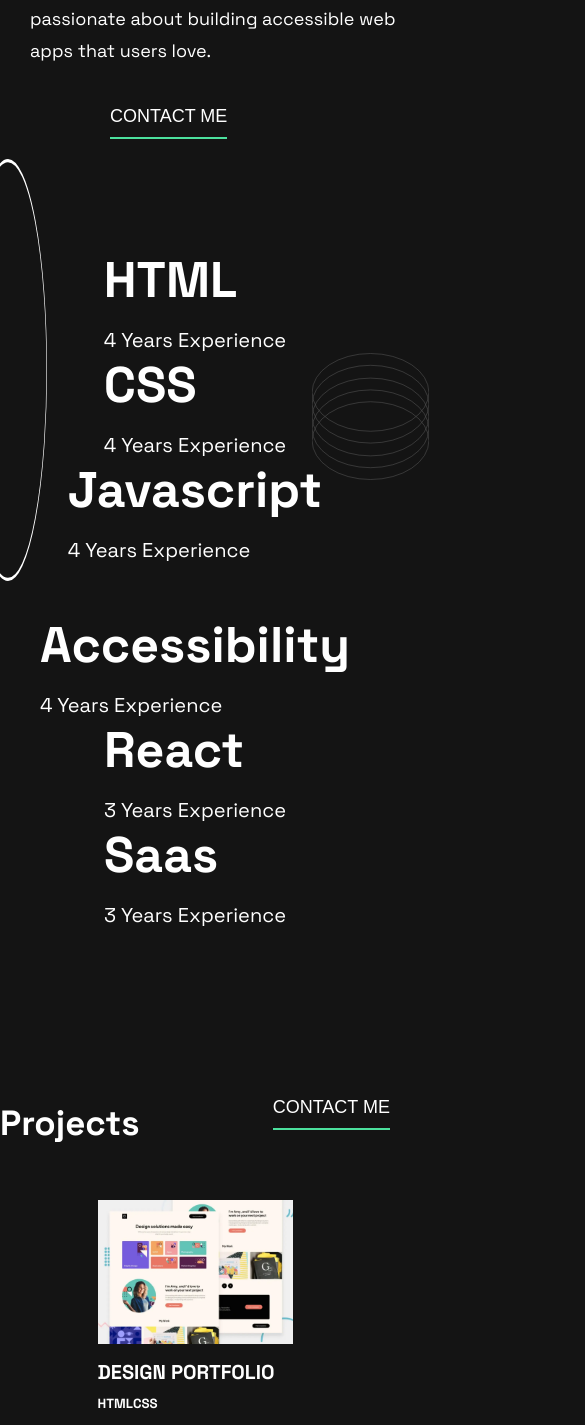
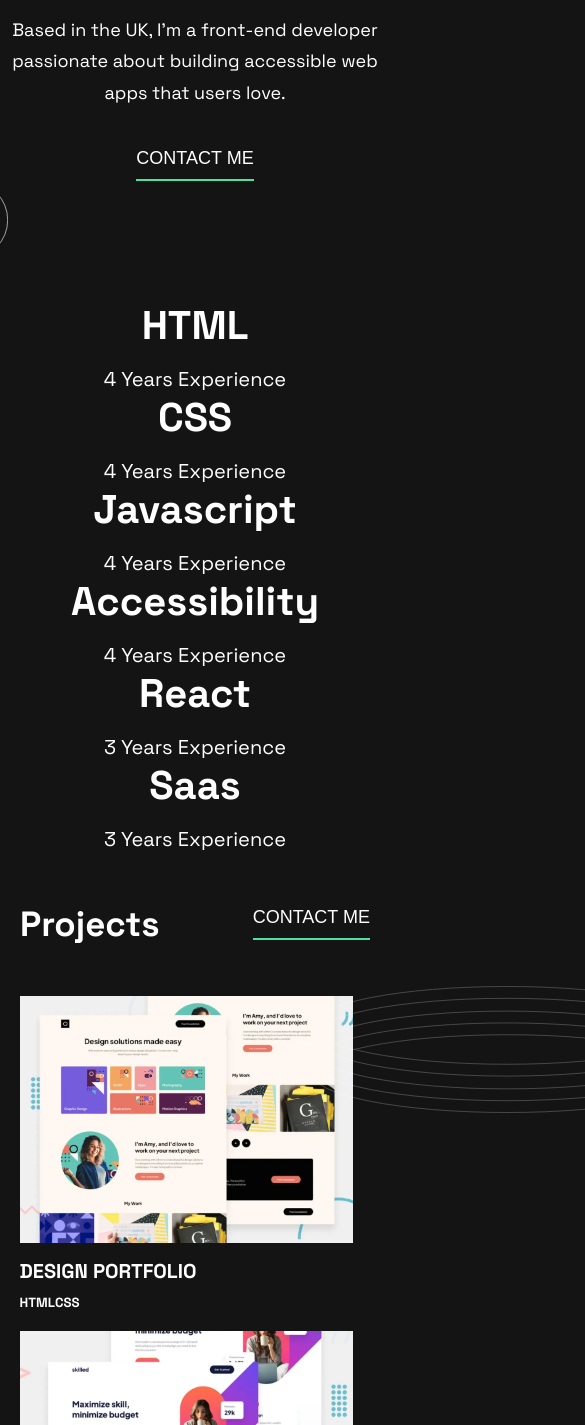
Before and after one commit to riya-9647/single-page-developer-portfolio, a plain HTML site: page index.html in a window 390 px wide. Shown: the part 575-2000 px from the top of the page, 585 px wide, since content can reach past the window. Drawn offline with Linux system fonts and the light colour scheme.

Commit message:
in responsiveness some padding margin cahnges

```diff
--- a/index.html
+++ b/index.html
@@ -105,16 +105,16 @@
 
     <!-- accessibility section start -->
 
-    <section class="accessibility container">
-      <div class="access">
+    <section class="language container">
+      <div class="html">
         <h1>Accessibility</h1>
         <p>4 Years Experience</p>
       </div>
-      <div class="access">
+      <div class="html">
         <h1>React</h1>
         <p>3 Years Experience</p>
       </div>
-      <div class="access">
+      <div class="html">
         <h1>Saas</h1>
         <p>3 Years Experience</p>
       </div>
--- a/style.css
+++ b/style.css
@@ -8,6 +8,7 @@ body {
   font-family: "Space Grotesk", sans-serif;
   background-color: var(--chinese-black);
   color: var(--white);
+  overflow-x: hidden;
 }
 
 :root {
@@ -129,8 +130,11 @@ body {
   display: flex;
   justify-content: space-between;
   align-items: center;
+  width: 100%;
 }
-
+.language .html {
+  width: 30%;
+}
 .language .html h1 {
   font-weight: 800;
   font-size: 50px;
@@ -144,8 +148,8 @@ body {
 
 /*  accessibility section start */
 
-.accessibility {
-  margin-top: 50px;
+/* .accessibility {
+  margin-top: 30px;
   width: 100%;
   display: flex;
   justify-content: space-between;
@@ -153,7 +157,7 @@ body {
 }
 .accessibility .access {
   /* width: 18%; */
-}
+/* }
 .accessibility .access h1 {
   font-weight: 800;
   font-size: 50px;
@@ -161,7 +165,8 @@ body {
 }
 .accessibility .access p {
   font-size: 20px;
-}
+} */
+*/
 
 /* accessibility section end */
 
@@ -189,7 +194,7 @@ body {
   justify-content: space-between;
   align-items: center;
   /* margin-top: 50px; */
-  margin-bottom: 50px;
+  margin: 50px 0;
 }
 .wrapper h1 {
   font-weight: 900;
@@ -316,7 +321,7 @@ form input {
 
 .last {
   width: 100%;
-  height: 20vh;
+  height: 200px;
   background-color: var(--raisin-black);
 }
 .last .lastfooter {
@@ -346,16 +351,26 @@ form input {
     width: 100%;
   }
   .navlogo {
-    width: 30%;
+    width: 40%;
+    margin-top: 20px;
   }
+  .elementbg img {
+    z-index: 3;
+    width: 70%;
+    left: -15%;
 
+    bottom: 10%;
+  }
   .hero {
     flex-direction: column;
+    text-align: center;
     width: 100%;
+    margin-bottom: 90px;
   }
   .hero .left {
-    margin-top: 120px;
-    margin-left: 30px;
+    margin-top: 150px;
+
+    /* margin-left: 30px; */
   }
   .hero .left,
   .hero .right {
@@ -373,37 +388,66 @@ form input {
     width: 100%;
   }
   .hero .right img {
-    width: 75vw;
-    height: 50vh;
+    width: 70%;
+    /* height: 65vh; */
     position: absolute;
+    transform: translateX(-50%);
+
+    left: 50%;
   }
   .language {
     flex-direction: column;
-    margin-top: 50px;
+    /* margin-top: 120px; */
+    width: 100%;
+    text-align: center;
+  }
+  .language .html {
     width: 100%;
   }
-  .accessibility {
+  .language .html h1 {
+    font-size: 40px;
+  }
+  .secondelement {
+  }
+  .secondelement img {
+    overflow: hidden;
+
+    width: 100%;
+    bottom: -100%;
+    /* right: 15%; */
+  }
+  /* .accessibility {
     flex-direction: column;
     width: 100%;
   }
+  .accessibility .access h1 {
+    font-size: 40px;
+  } */
   .wrapper {
     width: 100%;
+    padding: 0 20px;
   }
   .wrapper h1 {
     font-size: 35px;
   }
-  .btn {
-    margin-left: 80px;
-    margin-bottom: 20px;
-  }
+
   .project {
     width: 100%;
     flex-direction: column;
   }
-  .leftproject img {
+  .project .leftproject {
+    width: 90%;
+  }
+  .leftproject .inner {
+    margin-bottom: 20px;
+  }
+  .l .leftproject img {
     width: 100%;
   }
-  .rightproject img {
+  .project .rightproject {
+    width: 90%;
+  }
+  .l .rightproject img {
     width: 100%;
     margin-top: 20px;
   }
@@ -441,6 +485,6 @@ form input {
     padding-bottom: 20px;
   }
   .last .footerlogo {
-    width: 30%;
+    width: 40%;
   }
 }
```
